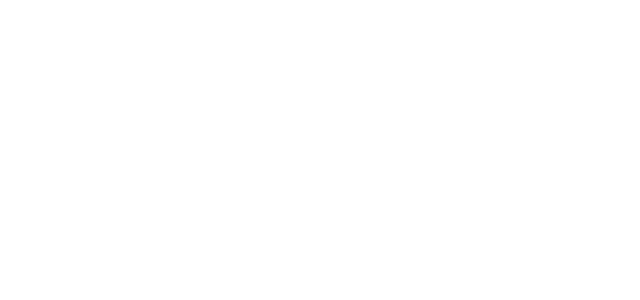
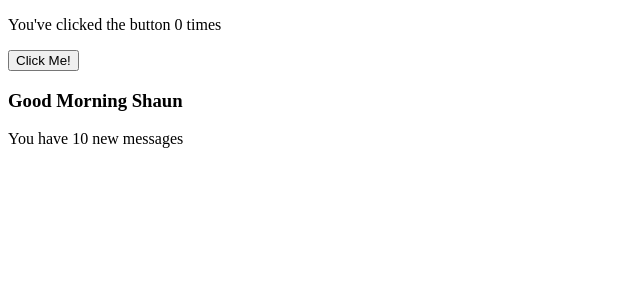
Before and after one commit to hwebz/learn-react-for-modern-web-applications, a React (Create React App) app: page / in a window 1280 px wide. Shown: the top 300 px of the page, without its empty margins (0-640 px from the left). Built offline with nearby package versions, Linux system fonts and the light colour scheme.

Commit message:
Separate components

```diff
--- a/src/App.js
+++ b/src/App.js
@@ -1,10 +1,15 @@
 import React from 'react';
+import { CounterButton } from './CounterButton';
+import { Greeting } from './Greeting';
+import { CongratulationsMessage } from './CongratulationsMessage';
 
 function App() {
   return (
     <div className="App">
       <header className="App-header">
-
+        <CongratulationsMessage threshold={10} />
+        <CounterButton />
+        <Greeting name="Shaun" numberOfMessages="10" />
       </header>
     </div>
   );
--- /dev/null
+++ b/src/CongratulationsMessage.js
@@ -0,0 +1,7 @@
+import React from 'react';
+
+export const CongratulationsMessage = ({ numberOfClicks, threshold }) => {
+    return numberOfClicks >= threshold
+        ? <h1>Congratulations! You've reached {threshold} number of clicks</h1>
+        : null;
+}
--- /dev/null
+++ b/src/CounterButton.js
@@ -0,0 +1,16 @@
+import React, { useState } from 'react';
+
+export const CounterButton = () => {
+    // Component rendering twice is a feature on dev env only
+    console.log('Rendering CounterButton');
+    const [numberOfClicks, setNumberOfClicks] = useState(0);
+
+    const increment = () => setNumberOfClicks(numberOfClicks + 1);
+
+    return (
+        <>
+            <p>You've clicked the button {numberOfClicks} times</p>
+            <button onClick={increment}>Click Me!</button>
+        </>
+    )
+}
--- /dev/null
+++ b/src/Greeting.js
@@ -0,0 +1,22 @@
+import React from 'react';
+
+export const Greeting = ({ name, numberOfMessages }) => {
+    console.log('Rendering Greeting');
+    if (!name) return null;
+
+    let isMorning = (new Date()).getHours() < 12
+    let greetingHeader = isMorning
+        ? <h3>Good Morning {name}</h3>
+        : <h3>Good Evening {name}</h3>
+
+    return (
+        <>
+            {greetingHeader}
+            {
+                numberOfMessages === 0
+                    ? null
+                    : <p>You have {numberOfMessages} new messages</p>
+            }
+        </>
+    )
+}
```
